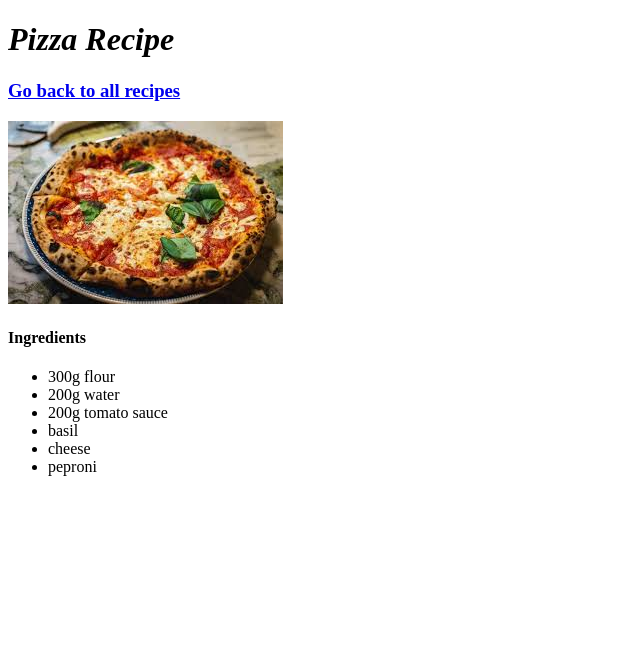
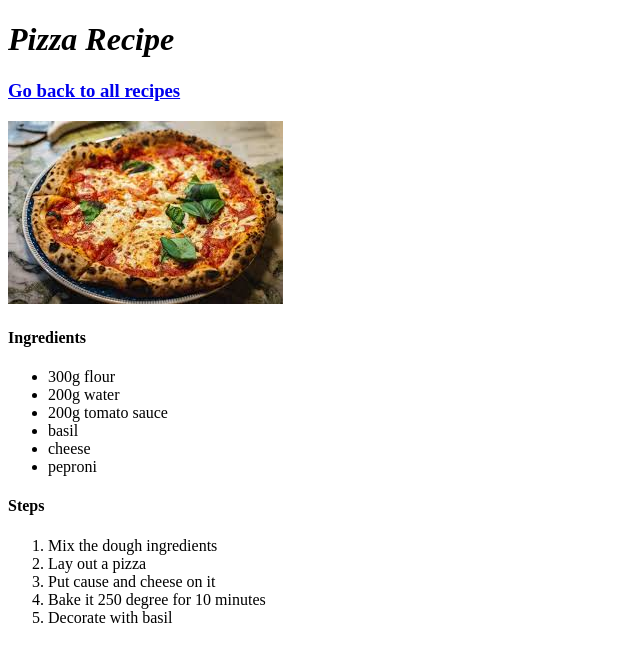
Before and after one commit to Sevatoxin/odin-recipes, a plain HTML site: page recipes/pizza.html in a window 1280 px wide. Shown: the whole page, without its empty margins (0-640 px from the left). Drawn offline with Linux system fonts and the light colour scheme.

Commit message:
Added a "Steps" paragraph
This is to help the reader make the dish

```diff
--- a/recipes/pizza.html
+++ b/recipes/pizza.html
@@ -20,6 +20,14 @@
                 <li>peproni</li>
             </ul>
         </p>
+        <h4>Steps</h4>
+        <ol>
+            <li>Mix the dough ingredients</li>
+            <li>Lay out a pizza</li>
+            <li>Put cause and cheese on it</li>
+            <li>Bake it 250 degree for 10 minutes</li>
+            <li>Decorate with basil</li>
+        </ol>
 
     </body>
 </html>
```
Also changed, not shown: recipes/lasagna.html (+6 -0 lines).
